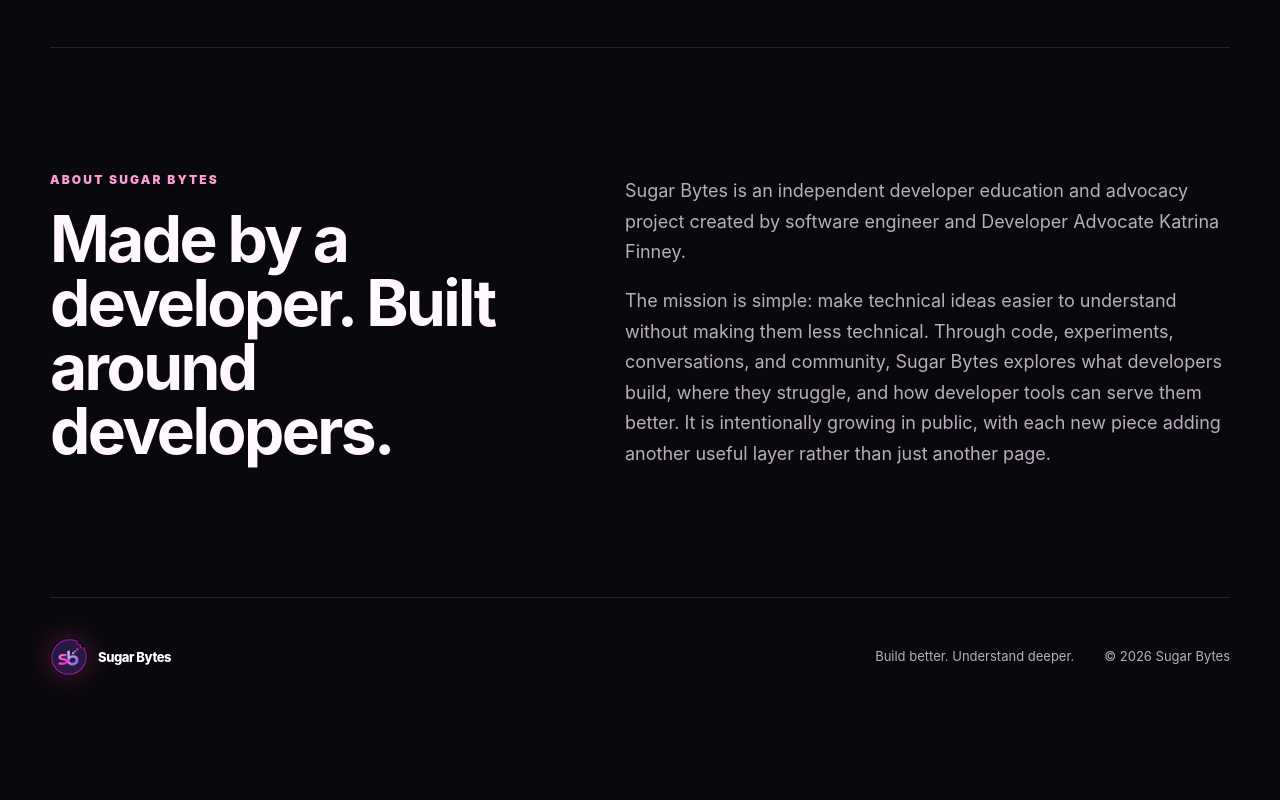
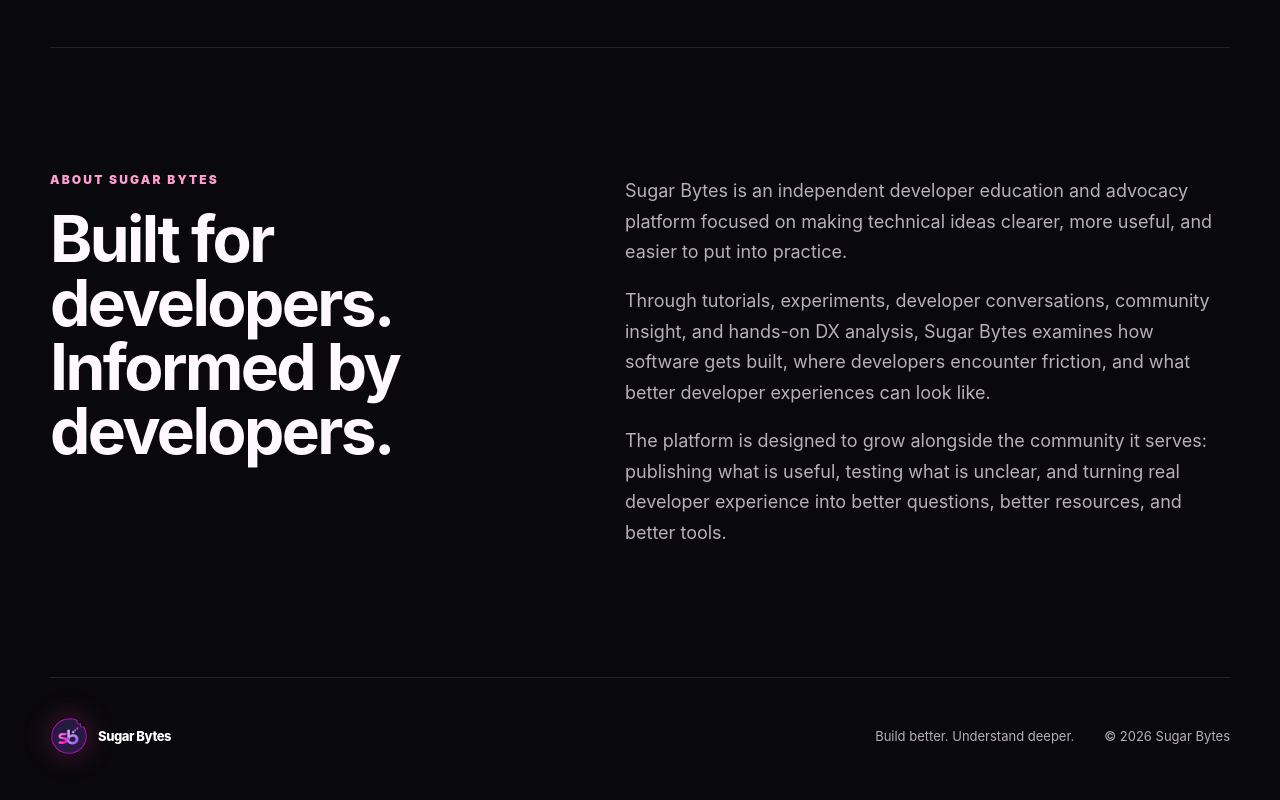
Before and after one commit to KatrinaFinney/sugar-bytes, a Next.js app: page / in a window 1280 px wide. Shown: the part 4031-4831 px from the top of the page. Before the commit the page ends 4762 px from the top, so only its background shows below. Built offline with nearby package versions, Linux system fonts and the light colour scheme.

Commit message:
Reframe Sugar Bytes about copy as brand-led

```diff
--- a/app/page.tsx
+++ b/app/page.tsx
@@ -172,17 +172,17 @@
       <section className="section about-section" id="about">
         <div>
           <p className="kicker">ABOUT SUGAR BYTES</p>
-          <h2>Made by a developer. Built around developers.</h2>
+          <h2>Built for developers. Informed by developers.</h2>
         </div>
         <div>
           <p>
-            Sugar Bytes is an independent developer education and advocacy project created by software engineer
-            and Developer Advocate Katrina Finney.
+            Sugar Bytes is an independent developer education and advocacy platform focused on making technical ideas clearer, more useful, and easier to put into practice.
           </p>
           <p>
-            The mission is simple: make technical ideas easier to understand without making them less technical.
-            Through code, experiments, conversations, and community, Sugar Bytes explores what developers build,
-            where they struggle, and how developer tools can serve them better. It is intentionally growing in public, with each new piece adding another useful layer rather than just another page.
+            Through tutorials, experiments, developer conversations, community insight, and hands-on DX analysis, Sugar Bytes examines how software gets built, where developers encounter friction, and what better developer experiences can look like.
+          </p>
+          <p>
+            The platform is designed to grow alongside the community it serves: publishing what is useful, testing what is unclear, and turning real developer experience into better questions, better resources, and better tools.
           </p>
         </div>
       </section>
```
